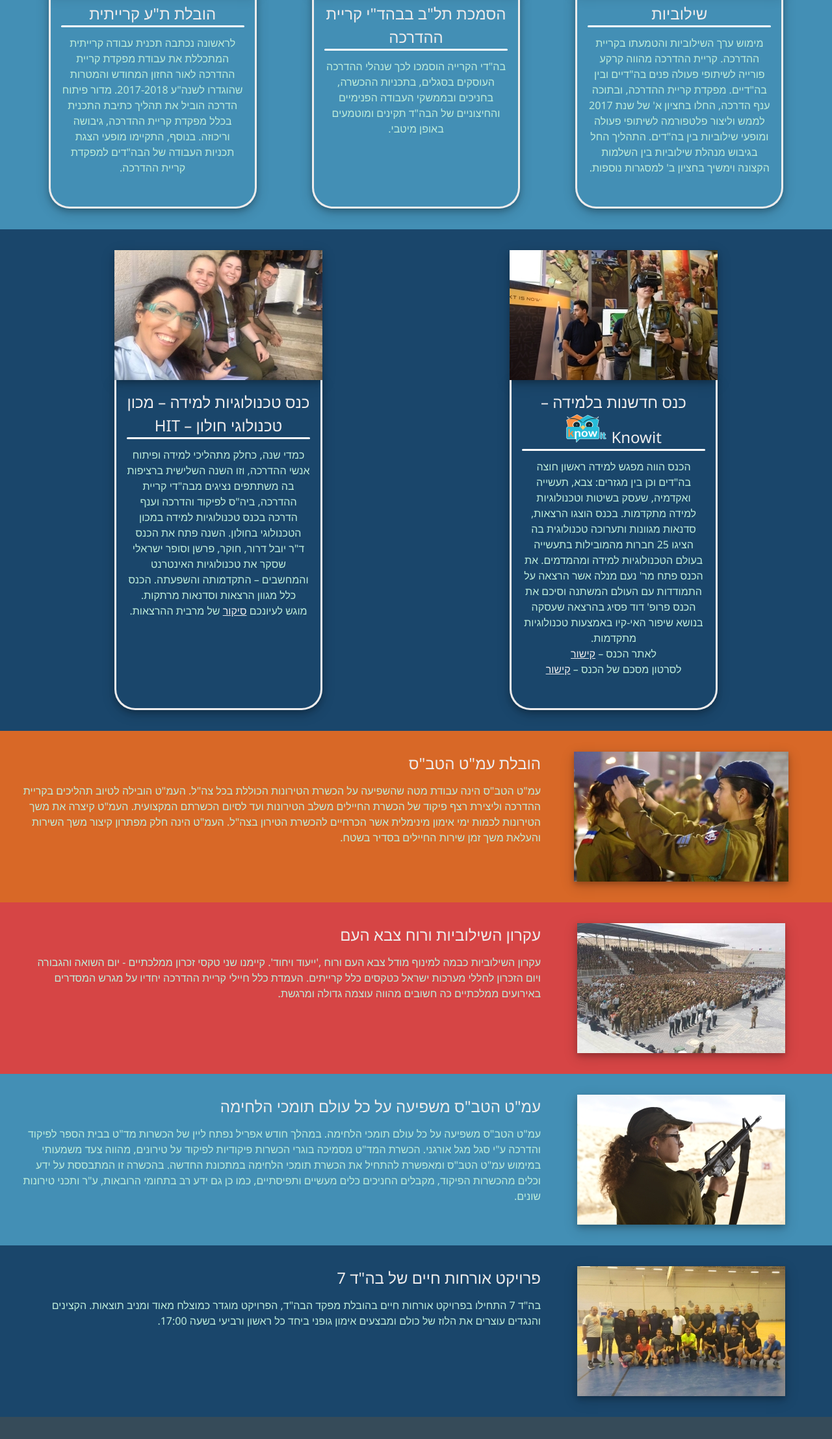
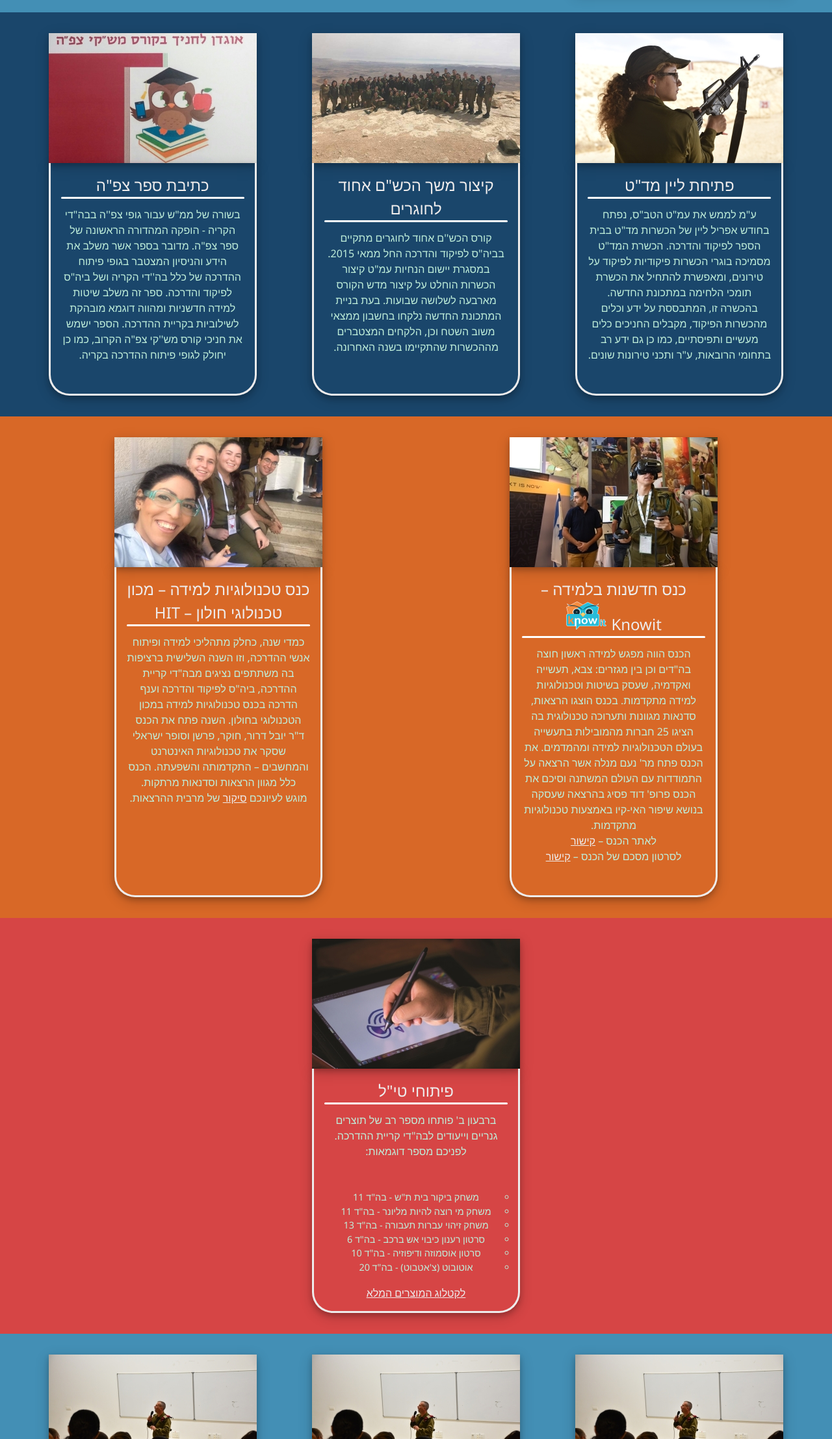
Before and after one commit to shay-novik/till-newsletter, a website: page docs/index.html in a window 1280 px wide. Shown: the part 585-2800 px from the top of the page at 65% size. Before the commit the page ends 2766 px from the top, so only its background shows below. Drawn offline with Linux system fonts and the light colour scheme.

Commit message:
add content

```diff
--- a/docs/index.html
+++ b/docs/index.html
@@ -23,46 +23,64 @@
 
   <main class="articles">
 
-    <!-- פיתוח הדרכה -->
-    <div class="multi-article">
-      <!-- שילוביות -->
-      <article class="multi-article__container">
-        <figure class="multi-article__figure">
-          <img src="./dist/img/article-pituah-1.jpg" class="multi-article__image" alt="תמונה מדור פיתוח הדרכה">
+    <!-- רובאות -->
+    <div class="single-article">
+      <article class="single-article__container">
+        <figure class="single-article__figure">
+          <img src="./dist/img/article-rovaut-1.jpg" class="single-article__image" alt="תמונה מדור רובאות">
         </figure>
-        <div class="multi-article__content">
-          <h2 class="multi-article__title">שילוביות</h2>
-          <p class="multi-article__paragraph">
-            מימוש ערך השילוביות והטמעתו בקריית ההדרכה. קריית ההדרכה מהווה קרקע פורייה לשיתופי פעולה פנים בה"דיים ובין בה"דיים. מפקדת
-            קריית ההדרכה, ובתוכה ענף הדרכה, החלו בחציון א' של שנת 2017 לממש וליצור פלטפורמה לשיתופי פעולה ומופעי שילוביות
-            בין בה"דים. התהליך החל בגיבוש מנהלת שילוביות בין השלמות הקצונה וימשיך בחציון ב' למסגרות נוספות.
+        <div class="single-article__content">
+          <h2 class="single-article__title">הובלת עמ"ט הטב"ס</h2>
+          <p class="single-article__paragraph">
+            עמ"ט הטב"ס הינה עבודת מטה שהשפיעה על הכשרת הטירונות הכוללת בכל צה"ל. העמ"ט הובילה לטיוב תהליכים בקריית ההדרכה וליצירת רצף
+            פיקוד של הכשרת החיילים משלב הטירונות ועד לסיום הכשרתם המקצועית. העמ"ט קיצרה את משך הטירונות לכמות ימי אימון מינימלית
+            אשר הכרחיים להכשרת הטירון בצה"ל. העמ"ט הינה חלק מפתרון קיצור משך השירות והעלאת משך זמן שירות החיילים בסדיר בשטח.
           </p>
         </div>
       </article>
-      <!-- תלב -->
+    </div>
+
+    <!-- ביהס -->
+    <div class="multi-article">
+      <!-- מדט -->
       <article class="multi-article__container">
         <figure class="multi-article__figure">
-          <img src="./dist/img/article-pituah-1.jpg" class="multi-article__image" alt="תמונה מדור פיתוח הדרכה">
+          <img src="./dist/img/article-beitsefer-1.jpg" class="multi-article__image" alt="תמונה מדור ביהס">
         </figure>
         <div class="multi-article__content">
-          <h2 class="multi-article__title">הסמכת תל"ב בבהד"י קריית ההדרכה</h2>
+          <h2 class="multi-article__title">פתיחת ליין מד"ט</h2>
           <p class="multi-article__paragraph">
-            בה"די הקרייה הוסמכו לכך שנהלי ההדרכה העוסקים בסגלים, בתכניות ההכשרה, בחניכים ובממשקי העבודה הפנימיים והחיצוניים של הבה"ד
-            תקינים ומוטמעים באופן מיטבי.
+            ע"מ לממש את עמ"ט הטב"ס, נפתח בחודש אפריל ליין של הכשרות מד"ט בבית הספר לפיקוד והדרכה. הכשרת המד"ט מסמיכה בוגרי הכשרות פיקודיות
+            לפיקוד על טירונים, ומאפשרת להתחיל את הכשרת תומכי הלחימה במתכונת החדשה. בהכשרה זו, המתבססת על ידע וכלים מהכשרות
+            הפיקוד, מקבלים החניכים כלים מעשיים ותפיסתיים, כמו כן גם ידע רב בתחומי הרובאות, ע"ר ותכני טירונות שונים.
           </p>
         </div>
       </article>
-      <!-- תע -->
+      <!-- מדט -->
       <article class="multi-article__container">
         <figure class="multi-article__figure">
-          <img src="./dist/img/article-pituah-1.jpg" class="multi-article__image" alt="תמונה מדור טיל">
+          <img src="./dist/img/article-beitsefer-2.jpg" class="multi-article__image" alt="תמונה מדור ביהס">
         </figure>
         <div class="multi-article__content">
-          <h2 class="multi-article__title">הובלת ת"ע קרייתית</h2>
+          <h2 class="multi-article__title">קיצור משך הכש"ם אחוד לחוגרים</h2>
           <p class="multi-article__paragraph">
-            לראשונה נכתבה תכנית עבודה קרייתית המתכללת את עבודת מפקדת קריית ההדרכה לאור החזון המחודש והמטרות שהוגדרו לשנה"ע 2017-2018.
-            מדור פיתוח הדרכה הוביל את תהליך כתיבת התכנית בכלל מפקדת קריית ההדרכה, גיבושה וריכוזה. בנוסף, התקיימו מופעי הצגת
-            תכניות העבודה של הבה"דים למפקדת קריית ההדרכה.
+            קורס הכש''ם אחוד לחוגרים מתקיים בביה"ס לפיקוד והדרכה החל ממאי 2015. במסגרת יישום הנחיות עמ"ט קיצור הכשרות הוחלט על קיצור
+            מדש הקורס מארבעה לשלושה שבועות. בעת בניית המתכונת החדשה נלקחו בחשבון ממצאי משוב השטח וכן, הלקחים המצטברים מההכשרות
+            שהתקיימו בשנה האחרונה.
+          </p>
+        </div>
+      </article>
+      <!-- מדט -->
+      <article class="multi-article__container">
+        <figure class="multi-article__figure">
+          <img src="./dist/img/article-beitsefer-3.jpg" class="multi-article__image" alt="תמונה מדור ביהס">
+        </figure>
+        <div class="multi-article__content">
+          <h2 class="multi-article__title">כתיבת ספר צפ"ה</h2>
+          <p class="multi-article__paragraph">
+            בשורה של ממ"ש עבור גופי צפ''ה בבה"די הקריה - הופקה המהדורה הראשונה של ספר צפ"ה. מדובר בספר אשר משלב את הידע והניסיון המצטבר
+            בגופי פיתוח ההדרכה של כלל בה''די הקריה ושל ביה"ס לפיקוד והדרכה. ספר זה משלב שיטות למידה חדשניות ומהווה דוגמא
+            מובהקת לשילוביות בקריית ההדרכה. הספר ישמש את חניכי קורס מש''קי צפ"ה הקרוב, כמו כן יחולק לגופי פיתוח ההדרכה בקריה.
           </p>
         </div>
       </article>
@@ -105,20 +123,75 @@
           </p>
         </div>
       </article>
+
     </div>
 
-    <!-- רובאות -->
-    <div class="single-article">
-      <article class="single-article__container">
-        <figure class="single-article__figure">
-          <img src="./dist/img/article-rovaut-1.jpg" class="single-article__image" alt="תמונה מדור רובאות">
+    <!-- מוצרי טיל -->
+    <div class="multi-article">
+      <!-- knowit -->
+      <article class="multi-article__container">
+        <figure class="multi-article__figure">
+          <img src="./dist/img/till-products-banner.jpg" class="multi-article__image" alt="תמונה מדור טיל">
         </figure>
-        <div class="single-article__content">
-          <h2 class="single-article__title">הובלת עמ"ט הטב"ס</h2>
-          <p class="single-article__paragraph">
-            עמ"ט הטב"ס הינה עבודת מטה שהשפיעה על הכשרת הטירונות הכוללת בכל צה"ל. העמ"ט הובילה לטיוב תהליכים בקריית ההדרכה וליצירת רצף
-            פיקוד של הכשרת החיילים משלב הטירונות ועד לסיום הכשרתם המקצועית. העמ"ט קיצרה את משך הטירונות לכמות ימי אימון מינימלית
-            אשר הכרחיים להכשרת הטירון בצה"ל. העמ"ט הינה חלק מפתרון קיצור משך השירות והעלאת משך זמן שירות החיילים בסדיר בשטח.
+        <div class="multi-article__content">
+          <h2 class="multi-article__title">פיתוחי טי"ל</h2>
+          <p class="multi-article__paragraph">
+            ברבעון ב' פותחו מספר רב של תוצרים גנריים וייעודים לבה"די קריית ההדרכה.
+            <br>לפניכם מספר דוגמאות:
+            <ul class="product-list">
+              <li class="product-list__item">משחק ביקור בית ת"ש - בה"ד 11</li>
+              <li class="product-list__item">משחק מי רוצה להיות מליונר - בה"ד 11</li>
+              <li class="product-list__item">משחק זיהוי עברות תעבורה - בה"ד 13</li>
+              <li class="product-list__item">סרטון רענון כיבוי אש ברכב - בה"ד 6</li>
+              <li class="product-list__item">סרטון אוסמוזה ודיפוזיה - בה"ד 10</li>
+              <li class="product-list__item">אוטובוט (צ'אטבוט) - בה"ד 20</li>
+            </ul>
+            <a href="https://madortill.github.io/Portfolio/" class="link">לקטלוג המוצרים המלא</a>
+          </p>
+        </div>
+      </article>
+
+    </div>
+
+    <!-- פיתוח הדרכה -->
+    <div class="multi-article">
+      <!-- תע -->
+      <article class="multi-article__container">
+        <figure class="multi-article__figure">
+          <img src="./dist/img/article-pituah-1.jpg" class="multi-article__image" alt="תמונה מדור טיל">
+        </figure>
+        <div class="multi-article__content">
+          <h2 class="multi-article__title">ת"ע קרייתית</h2>
+          <p class="multi-article__paragraph">
+            ענף הדרכה מרכז ומוביל את התכנון והבקרה אחר ת״ע קרייתית. ברבעון ב׳ עסקנו בתהליך מימוש התכנית לקראת הפקת הלקחים לסיכום החציון
+            בשת״פ של כלל ענפי המפקדה והבה״דים בקריית ההדרכה.
+          </p>
+        </div>
+      </article>
+      <!-- תלב -->
+      <article class="multi-article__container">
+        <figure class="multi-article__figure">
+          <img src="./dist/img/article-pituah-1.jpg" class="multi-article__image" alt="תמונה מדור פיתוח הדרכה">
+        </figure>
+        <div class="multi-article__content">
+          <h2 class="multi-article__title">הסמכת תל"ב בבהד"י קריית ההדרכה</h2>
+          <p class="multi-article__paragraph">
+            בה"די הקרייה הוסמכו לכך שנהלי ההדרכה העוסקים בסגלים, בתכניות ההכשרה, בחניכים ובממשקי העבודה הפנימיים והחיצוניים של הבה"ד
+            תקינים ומוטמעים באופן מיטבי.
+          </p>
+        </div>
+      </article>
+      <!-- שילוביות -->
+      <article class="multi-article__container">
+        <figure class="multi-article__figure">
+          <img src="./dist/img/article-pituah-1.jpg" class="multi-article__image" alt="תמונה מדור פיתוח הדרכה">
+        </figure>
+        <div class="multi-article__content">
+          <h2 class="multi-article__title">שילוביות</h2>
+          <p class="multi-article__paragraph">
+            מימוש ערך השילוביות והטמעתו בקריית ההדרכה. קריית ההדרכה מהווה קרקע פורייה לשיתופי פעולה פנים בה"דיים ובין בה"דיים. מפקדת
+            קריית ההדרכה, ובתוכה ענף הדרכה, החלו בחציון א' של שנת 2017 לממש וליצור פלטפורמה לשיתופי פעולה ומופעי שילוביות
+            בין בה"דים. התהליך החל בגיבוש מנהלת שילוביות בין השלמות הקצונה וימשיך בחציון ב' למסגרות נוספות.
           </p>
         </div>
       </article>
@@ -131,30 +204,11 @@
           <img src="./dist/img/article-hinuh-1.jpg" class="single-article__image" alt="תמונה מדור חינוך">
         </figure>
         <div class="single-article__content">
-          <h2 class="single-article__title">עקרון השילוביות ורוח צבא העם</h2>
+          <h2 class="single-article__title">עשייה חינוכית קרייתית</h2>
           <p class="single-article__paragraph">
             עקרון השילוביות כבמה למינוף מודל צבא העם ורוח ,'ייעוד ויחוד'. קיימנו שני טקסי זכרון ממלכתיים - יום השואה והגבורה ויום הזכרון
-            לחללי מערכות ישראל כטקסים כלל קרייתים. העמדת כלל חיילי קריית ההדרכה יחדיו על מגרש המסדרים באירועים ממלכתיים כה
-            חשובים מהווה עוצמה גדולה ומרגשת.
-          </p>
-        </div>
-      </article>
-    </div>
-
-    <!-- ביהס -->
-    <div class="single-article">
-      <article class="single-article__container">
-        <figure class="single-article__figure">
-          <img src="./dist/img/article-beitsefer-1.jpg" class="single-article__image" alt="תמונה מדור רובאות">
-        </figure>
-        <div class="single-article__content">
-          <h2 class="single-article__title">עמ"ט הטב"ס משפיעה על כל עולם תומכי הלחימה</h2>
-          <p class="single-article__paragraph">
-            עמ"ט הטב"ס משפיעה על כל עולם תומכי הלחימה. במהלך חודש אפריל נפתח ליין של הכשרות מד"ט בבית הספר לפיקוד והדרכה ע"י סגל מגל
-            אורגני. הכשרת המד"ט מסמיכה בוגרי הכשרות פיקודיות לפיקוד על טירונים, מהווה צעד משמעותי במימוש עמ"ט הטב"ס ומאפשרת
-            להתחיל את הכשרת תומכי הלחימה במתכונת החדשה. בהכשרה זו המתבססת על ידע וכלים מהכשרות הפיקוד, מקבלים החניכים כלים
-            מעשיים ותפיסתיים, כמו כן גם ידע רב בתחומי הרובאות, ע"ר ותכני טירונות שונים.
-
+            לחללי מערכות ישראל כטקסים כלל קרייתים. נוכחותם של החניכים וסגלי ההדרכה עם הבה״דים ומפקדת הקרייה חשובים ומהווים
+            עוצמה גדולה ומרגשת.
           </p>
         </div>
       </article>
--- a/src/scss/modules/_typography.scss
+++ b/src/scss/modules/_typography.scss
@@ -21,10 +21,10 @@ p {
   color: $cruise;
 }
 
-a {
+.link {
   color: $silver;
 }
 
-a::visited {
+.link:visited {
   color: $cruise;
 }
--- a/src/scss/partials/_multi-article.scss
+++ b/src/scss/partials/_multi-article.scss
@@ -22,6 +22,27 @@
 
 .multi-article__paragraph {
   margin-bottom: 2em;
+}
+
+.multi-article__youtube {
+  @include box-shadow();
+  display: block;
+  margin-bottom: 1.5em;
+  width: 100%;
+  height: auto; //fallback
+  background-image: url('../img/till-products-banner.jpg');
+}
+
+.product-list {
+  padding: 1em;
+  list-style-type: circle;
+  color: $cruise;
+  .product-list__item {
+    font-size: 0.9em;
+    .product-list__item--bold {
+      font-weight: bold;
+    }
+  }
 }
 
 // Multi article layout
```
Also changed, not shown: docs/dist/css/bundle.min.css, docs/dist/img/article-beitsefer-2.jpg (added), docs/dist/img/article-beitsefer-3.jpg (added), docs/dist/img/till-products-banner.jpg (added), src/images/article-beitsefer-2.jpg (added), src/images/article-beitsefer-3.jpg (added), src/images/till-products-banner.jpg (added).
